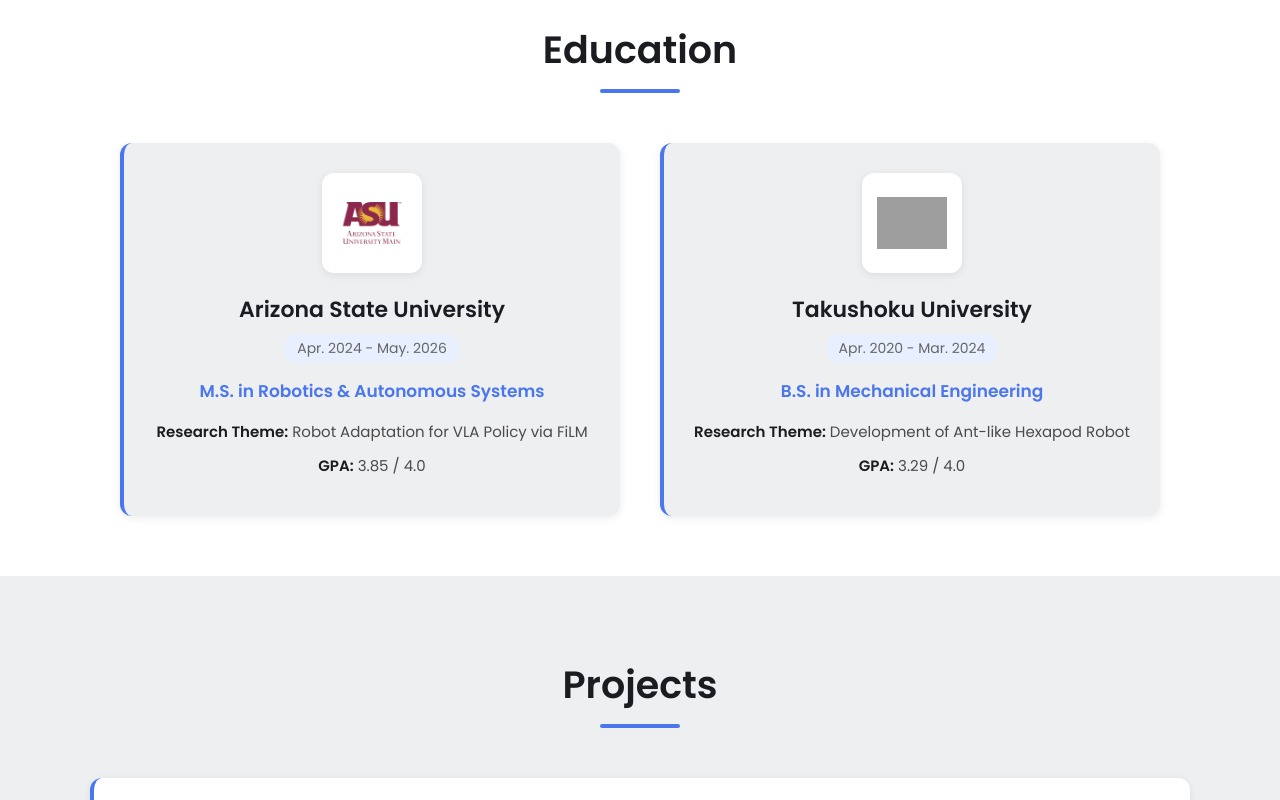
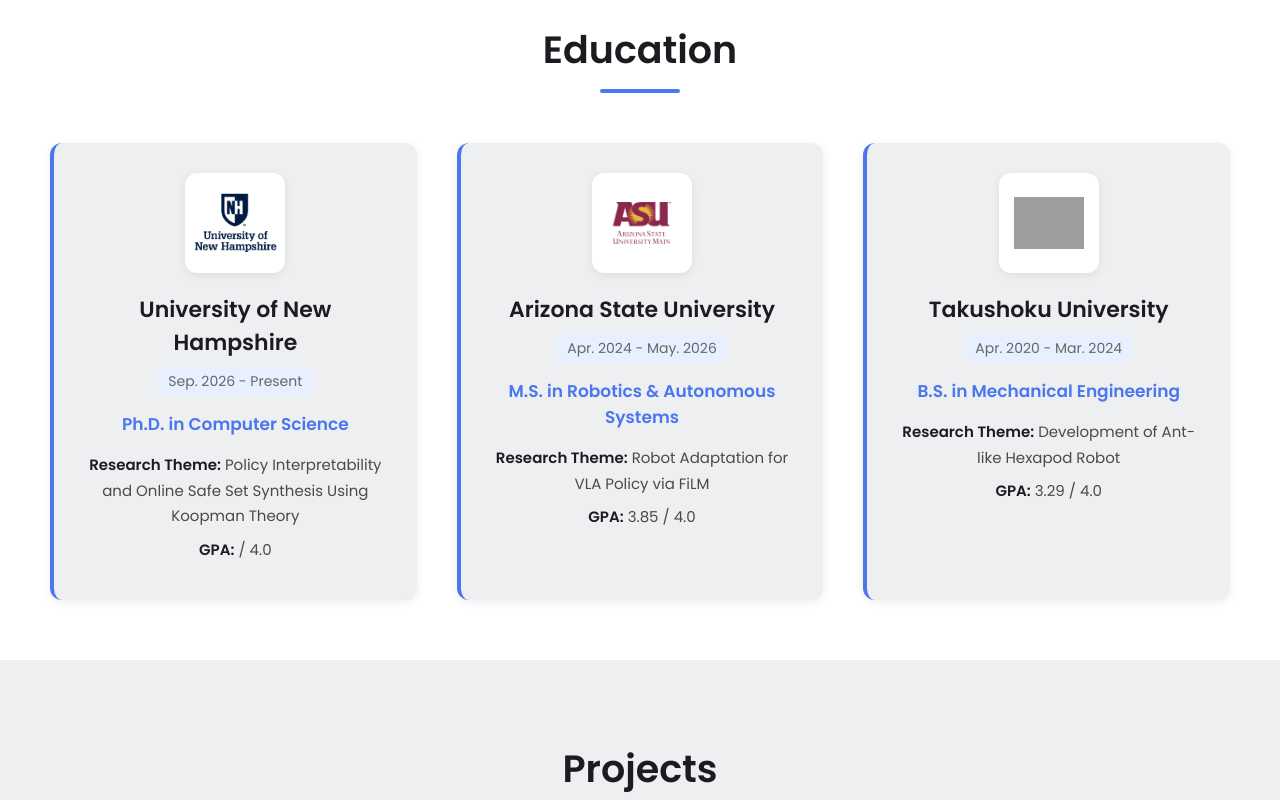
Before and after one commit to knamatame0729/knamatame0729.github.io, a plain HTML site: page index.html in a window 1280 px wide. Shown: the part 669-1469 px from the top of the page. Drawn offline with nearby package versions, Linux system fonts and the light colour scheme; grey boxes are pictures that could not be loaded.

Commit message:
Add unh section

```diff
--- a/index.html
+++ b/index.html
@@ -83,6 +83,26 @@
         <section id="education" class="education-section">
             <h2>Education</h2>
             <div class="education-container">
+                <!-- University of New Hampshire -->
+                <div class="education-card">
+                    <div class="edu-logo-wrapper">
+                        <img src="images/unh_logo.png"
+                             alt="UNH Logo"
+                             class="edu-logo unh-logo">
+                    </div>
+                    <div class="edu-content">
+                        <div class="edu-header">
+                            <h3>University of New Hampshire</h3>
+                            <span class="date">Sep. 2026 - Present</span>
+                        </div>
+                        <p class="major">Ph.D. in Computer Science</p>
+                        <div class="edu-details">
+                            <p><strong>Research Theme:</strong> Policy Interpretability and Online Safe Set Synthesis Using Koopman Theory</p>
+                            <p><strong>GPA:</strong> <span> / 4.0</span></p>
+                        </div>
+                    </div>
+                </div>
+
                 <!-- Arizona State University -->
                 <div class="education-card">
                     <div class="edu-logo-wrapper">
--- a/styles.css
+++ b/styles.css
@@ -245,6 +245,11 @@
     max-width: 100%;
     max-height: 100%;
     object-fit: contain;
+}
+
+.unh-logo {
+    max-width: 150%;
+    max-height: 150%;
 }
 
 .edu-content {
```
Also changed, not shown: images/unh_logo.png (added).
